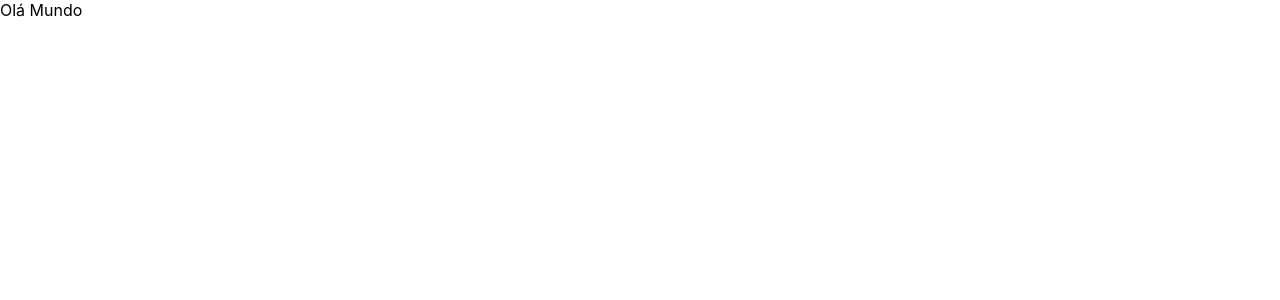
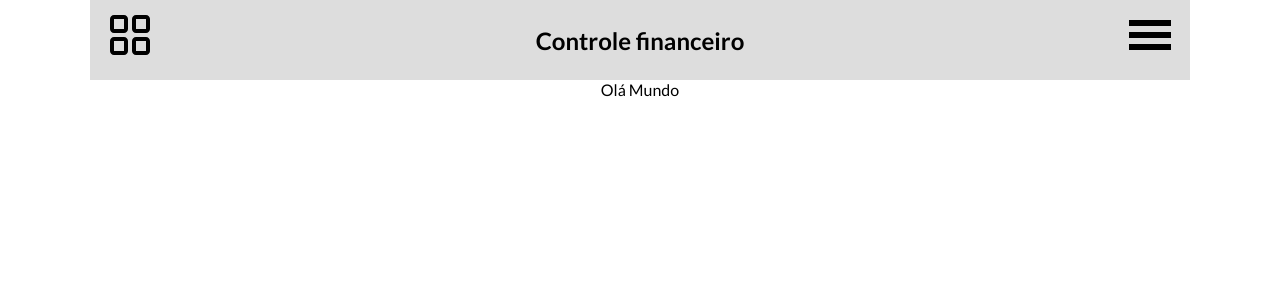
Before and after one commit to EduardoLovo/Teste-Tecnico-Frontend, a React (Create React App) app: page / in a window 1280 px wide. Shown: the top 300 px of the page. Built offline with nearby package versions, Linux system fonts and the light colour scheme.

Commit message:
create header

```diff
--- a/package.json
+++ b/package.json
@@ -8,6 +8,7 @@
     "@testing-library/user-event": "^13.2.1",
     "react": "^18.2.0",
     "react-dom": "^18.2.0",
+    "react-icons": "^4.4.0",
     "react-router-dom": "^6.3.0",
     "react-scripts": "5.0.1",
     "sass": "^1.53.0",
--- a/src/App.js
+++ b/src/App.js
@@ -1,5 +1,6 @@
 import './App.scss';
 import { bancoLocal } from './BancoLocal/BancoLocal';
+import { Header } from './components/Header/Header';
 
 function App() {
   // Cria localstorage
@@ -11,6 +12,7 @@ function App() {
 
   return (
     <div className="App">
+      <Header />
       <div className='container'>
         Olá Mundo
       </div>
--- a/src/App.scss
+++ b/src/App.scss
@@ -0,0 +1,7 @@
+.App {
+    width: 1100px;
+    display: flex;
+    flex-direction: column;
+    align-items: center;
+    margin: 0 auto;
+}
--- /dev/null
+++ b/src/components/Header/Header.js
@@ -0,0 +1,20 @@
+import React from 'react';
+import './Header.scss';
+import { GiHamburgerMenu } from 'react-icons/gi';
+import { TiThLargeOutline } from 'react-icons/ti';
+
+export const Header = () => {
+    return (
+        <div className='header'>
+            <div className='buttonHeader'>
+                <button><TiThLargeOutline /></button>
+            </div>
+
+            <h2>Controle financeiro</h2>
+
+            <div className='menuHeader'>
+                <button><GiHamburgerMenu /></button>
+            </div>
+        </div>
+    )
+}
--- /dev/null
+++ b/src/components/Header/Header.scss
@@ -0,0 +1,22 @@
+.header {
+    width: 100%;
+    height: 80px;
+    background-color: rgb(221, 221, 221);
+    display: flex;
+    justify-content: space-between;
+    align-items: center;
+}
+
+.buttonHeader button {
+    padding: 1rem;
+    background: transparent;
+    border: none;
+    font-size: 3rem;
+}
+
+.menuHeader button {
+    padding: 1rem;
+    background: transparent;
+    border: none;
+    font-size: 3rem;
+}
--- a/src/index.scss
+++ b/src/index.scss
@@ -1,3 +1,5 @@
+@import url('https://fonts.googleapis.com/css2?family=Lato:ital,wght@0,100;0,300;0,400;0,700;0,900;1,100;1,300;1,400;1,700;1,900&display=swap');
+
 * {
   margin: 0;
   padding: 0;
@@ -6,9 +8,7 @@
 
 body {
   margin: 0;
-  font-family: -apple-system, BlinkMacSystemFont, 'Segoe UI', 'Roboto', 'Oxygen',
-    'Ubuntu', 'Cantarell', 'Fira Sans', 'Droid Sans', 'Helvetica Neue',
-    sans-serif;
+  font-family: 'Lato', sans-serif;
   -webkit-font-smoothing: antialiased;
   -moz-osx-font-smoothing: grayscale;
 }
```
Also changed, not shown: 1 other file (tests, documents, lock files or other folders).
